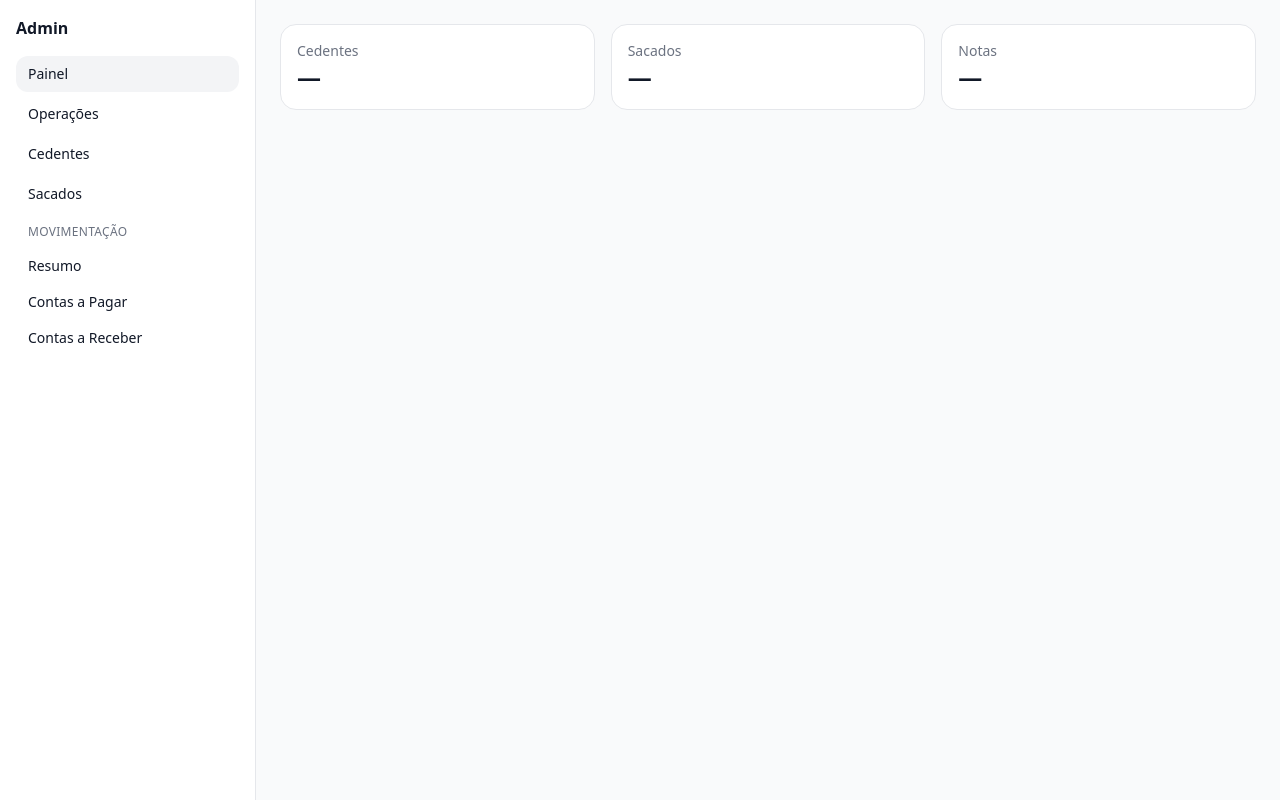
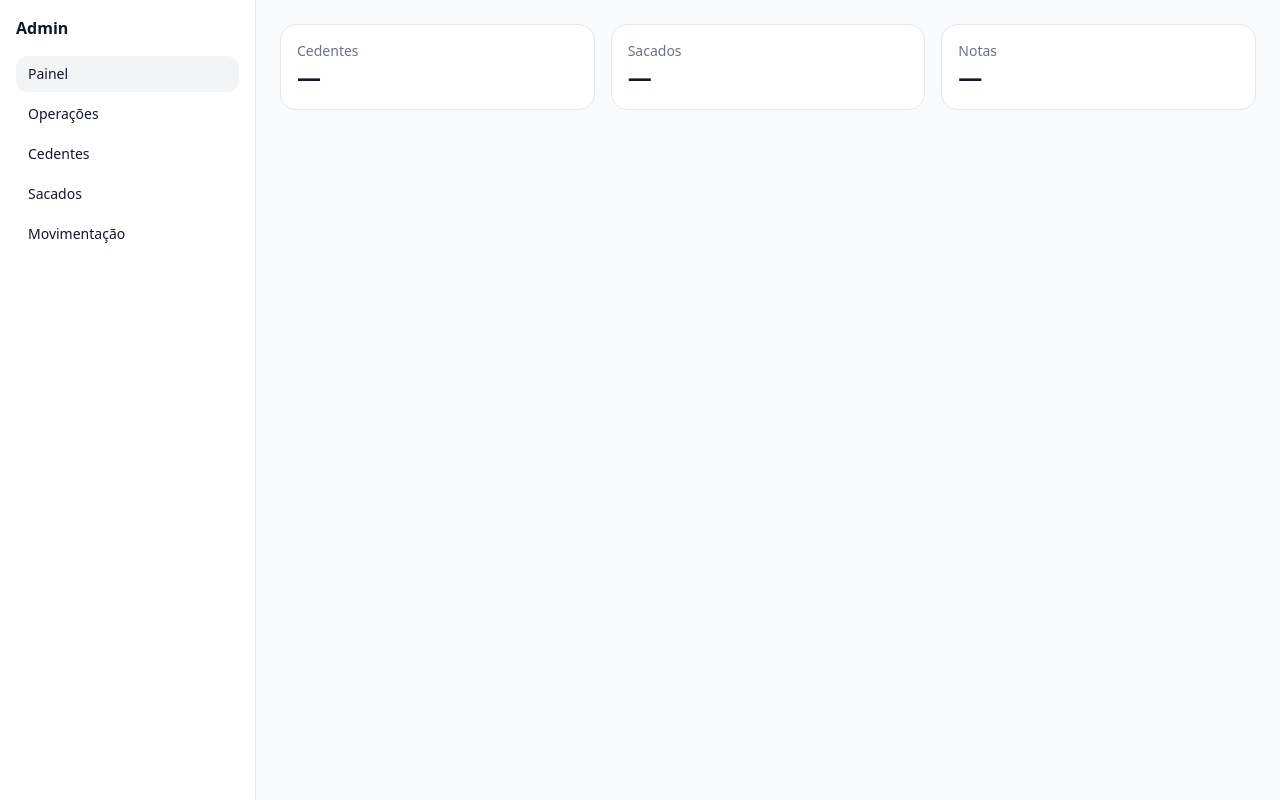
Before and after one commit to Diamank/adminv11, a Next.js app: page / in a window 1280 px wide. Built offline with nearby package versions, Linux system fonts and the light colour scheme.

Commit message:
Update AdminLayout.tsx

```diff
--- a/src/components/AdminLayout.tsx
+++ b/src/components/AdminLayout.tsx
@@ -1,11 +1,13 @@
-// src/components/AdminLayout.tsx
 import Link from 'next/link'
 import { useRouter } from 'next/router'
 import React from 'react'
 
-function isActive(pathname: string, href: string) {
-  // ativo se o path é exatamente href OU começa com href + '/'
-  return pathname === href || pathname.startsWith(href + '/')
+function isMovimentacaoPath(pathname: string) {
+  return (
+    pathname.startsWith('/movimentacao') ||
+    pathname.startsWith('/contas-a-pagar') ||
+    pathname.startsWith('/contas-a-receber')
+  )
 }
 
 export default function AdminLayout({ children }: { children: React.ReactNode }) {
@@ -17,7 +19,6 @@ export default function AdminLayout({ children }: { children: React.ReactNode })
         <div className="font-semibold mb-4">Admin</div>
 
         <nav className="space-y-1 text-sm">
-          {/* Itens de topo */}
           <Link
             href="/"
             className={`block rounded-xl px-3 py-2 hover:bg-gray-100 ${
@@ -30,7 +31,7 @@ export default function AdminLayout({ children }: { children: React.ReactNode })
           <Link
             href="/operacoes"
             className={`block rounded-xl px-3 py-2 hover:bg-gray-100 ${
-              isActive(pathname, '/operacoes') ? 'bg-gray-100 font-medium' : ''
+              pathname.startsWith('/operacoes') ? 'bg-gray-100 font-medium' : ''
             }`}
           >
             Operações
@@ -39,7 +40,7 @@ export default function AdminLayout({ children }: { children: React.ReactNode })
           <Link
             href="/cedentes"
             className={`block rounded-xl px-3 py-2 hover:bg-gray-100 ${
-              isActive(pathname, '/cedentes') ? 'bg-gray-100 font-medium' : ''
+              pathname.startsWith('/cedentes') ? 'bg-gray-100 font-medium' : ''
             }`}
           >
             Cedentes
@@ -48,45 +49,21 @@ export default function AdminLayout({ children }: { children: React.ReactNode })
           <Link
             href="/sacados"
             className={`block rounded-xl px-3 py-2 hover:bg-gray-100 ${
-              isActive(pathname, '/sacados') ? 'bg-gray-100 font-medium' : ''
+              pathname.startsWith('/sacados') ? 'bg-gray-100 font-medium' : ''
             }`}
           >
             Sacados
           </Link>
 
-          {/* Grupo: Movimentação */}
-          <div className="mt-4">
-            <div className="px-3 py-2 text-xs uppercase tracking-wide text-gray-500">
-              Movimentação
-            </div>
-
+          {/* ÚNICO item: Movimentação (sem submenu) */}
           <Link
             href="/movimentacao"
             className={`block rounded-xl px-3 py-2 hover:bg-gray-100 ${
-                pathname === '/movimentacao' ? 'bg-gray-100 font-medium' : ''
+              isMovimentacaoPath(pathname) ? 'bg-gray-100 font-medium' : ''
             }`}
           >
-              Resumo
+            Movimentação
           </Link>
-
-            <Link
-              href="/contas-a-pagar"
-              className={`block rounded-xl px-3 py-2 hover:bg-gray-100 ${
-                isActive(pathname, '/contas-a-pagar') ? 'bg-gray-100 font-medium' : ''
-              }`}
-            >
-              Contas a Pagar
-            </Link>
-
-            <Link
-              href="/contas-a-receber"
-              className={`block rounded-xl px-3 py-2 hover:bg-gray-100 ${
-                isActive(pathname, '/contas-a-receber') ? 'bg-gray-100 font-medium' : ''
-              }`}
-            >
-              Contas a Receber
-            </Link>
-          </div>
         </nav>
       </aside>
 
```
Lines whose indentation alone changed are shown as unchanged.
